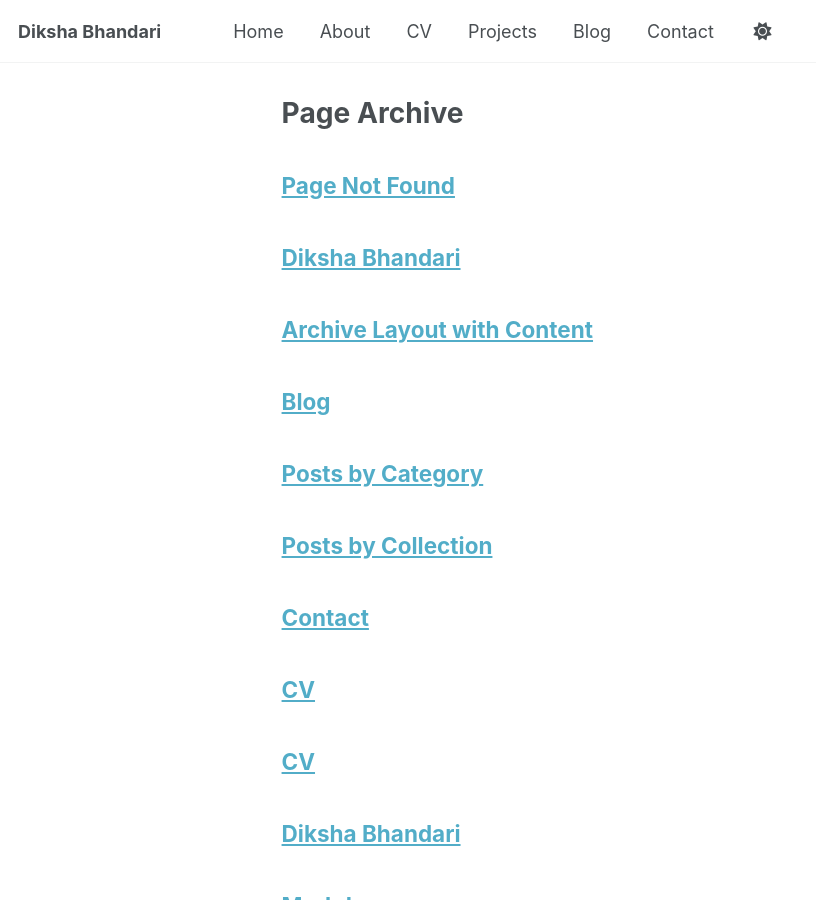
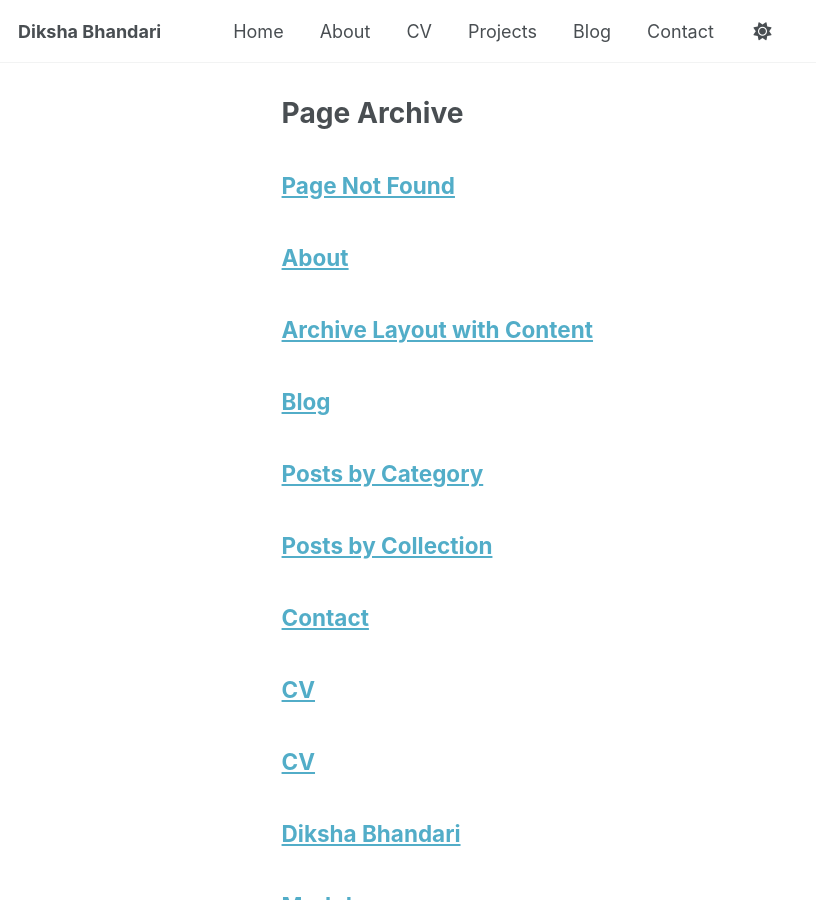
Before and after one commit to dikshab14/dikshab14.github.io, a Jekyll site: the page built from _pages/page-archive.html, in a window 1280 px wide and 900 px high. Shown: the whole window, without its empty margins (0-816 px from the left). Built offline with Jekyll 4.4.1, drawn with Linux system fonts in a browser that asks for light colours; a script that is not in the unit is left out.

Commit message:
About updated

```diff
--- a/_pages/about.md
+++ b/_pages/about.md
@@ -1,6 +1,7 @@
 ---
 layout: home
-title: "Diksha Bhandari"
+title: "About"
+premalink: "/about/"
 subtitle: "Ph.D. Candidate in Mathematics | Bayesian Inference | Machine Learning | Uncertainty Quantification"
 author_profile: true
 ---
```
